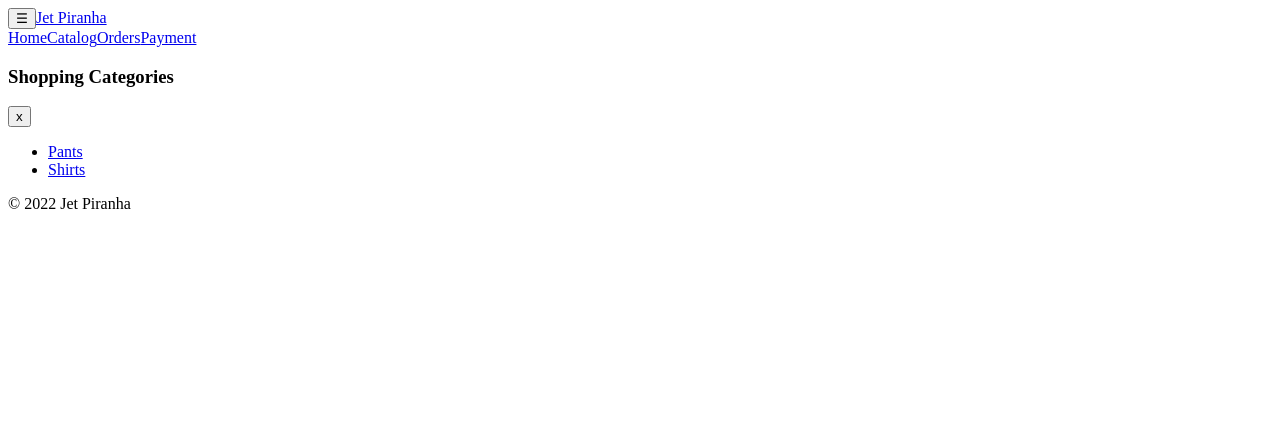
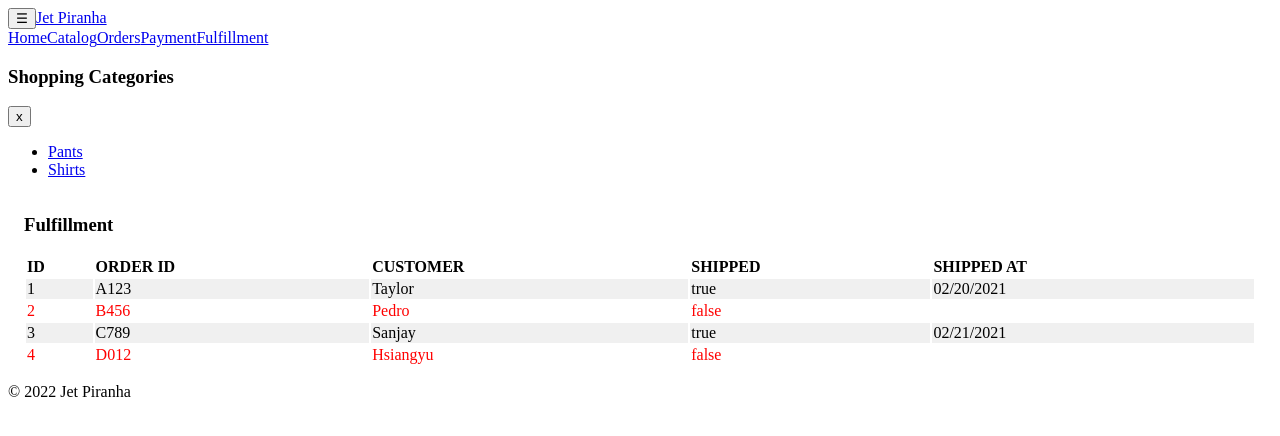
Before and after one commit to Project-Field-Dragon/field-dragon-web, a React (Create React App) app in the folder frontend/: page /fulfillment in a window 1280 px wide. Shown: the top 436 px of the page. Built offline with nearby package versions, Linux system fonts and the light colour scheme.

Commit message:
feat: add fulfillment extra credit feature

```diff
--- a/frontend/src/App.tsx
+++ b/frontend/src/App.tsx
@@ -4,7 +4,8 @@
 import Products from "./Products/Products";
 import Orders from './Orders/Orders';
 import OrderDetail from './Orders/OrderDetail';
-import PaymentScreen from './Payment/Payment'; // <-- 1. 已加入 Payment 匯入
+import PaymentScreen from './Payment/Payment';
+import Fulfillment from './Fulfillment/Fulfillment'; // <-- 1. 已加入 Fulfillment 匯入
 
 function App() {
   const openMenu = () => {
@@ -27,7 +28,8 @@
             <Link to="/">Home</Link>
             <Link to="/catalog">Catalog</Link>
             <Link to="/orders">Orders</Link>
-            <Link to="/payment">Payment</Link> {/* <-- 2. 已加入 Payment 連結 */}
+            <Link to="/payment">Payment</Link>
+            <Link to="/fulfillment">Fulfillment</Link> {/* <-- 2. 已加入 Fulfillment 連結 */}
           </div>
         </header>
 
@@ -50,7 +52,8 @@
             <Route path="/catalog" element={<Products />} />
             <Route path="orders" element={<Orders />} />
             <Route path="/order/:id" element={<OrderDetail />} />
-            <Route path="/payment" element={<PaymentScreen />} /> {/* <-- 3. 已加入 Payment 路由 */}
+            <Route path="/payment" element={<PaymentScreen />} />
+            <Route path="/fulfillment" element={<Fulfillment />} /> {/* <-- 3. 已加入 Fulfillment 路由 */}
           </Routes>
         </main>
 
--- /dev/null
+++ b/frontend/src/Fulfillment/Fulfillment.tsx
@@ -0,0 +1,37 @@
+import React from 'react';
+import data from './data';
+
+function Fulfillment() {
+return (
+    <div className="content content-margined">
+    <div className="order-header">
+        <h3>Fulfillment</h3>
+    </div>
+    <div className="order-list">
+        <table className="table">
+        <thead>
+            <tr>
+            <th>ID</th>
+            <th>ORDER ID</th>
+            <th>CUSTOMER</th>
+            <th>SHIPPED</th>
+            <th>SHIPPED AT</th>
+            </tr>
+        </thead>
+        <tbody>
+            {data.fulfillments.map((item) => (
+            <tr key={item._id} className={!item.isShipped ? 'unshipped' : ''}>
+                <td>{item._id}</td>
+                <td>{item.orderId}</td>
+                <td>{item.customer}</td>
+                <td>{item.isShipped.toString()}</td>
+                <td>{item.shippedAt}</td>
+            </tr>
+            ))}
+        </tbody>
+        </table>
+    </div>
+    </div>
+);
+}
+export default Fulfillment;
--- /dev/null
+++ b/frontend/src/Fulfillment/data.tsx
@@ -0,0 +1,30 @@
+export default {
+fulfillments: [{
+    _id: 1,
+    orderId: 'A123',
+    customer: 'Taylor',
+    isShipped: true,
+    shippedAt: '02/20/2021',
+},
+{
+    _id: 2,
+    orderId: 'B456',
+    customer: 'Pedro',
+    isShipped: false,
+    shippedAt: null,
+},
+{
+    _id: 3,
+    orderId: 'C789',
+    customer: 'Sanjay',
+    isShipped: true,
+    shippedAt: '02/21/2021',
+},
+{
+    _id: 4,
+    orderId: 'D012',
+    customer: 'Hsiangyu',
+    isShipped: false,
+    shippedAt: null,
+}]
+}
--- a/frontend/src/index.css
+++ b/frontend/src/index.css
@@ -59,3 +59,7 @@
   border: 0.1rem #c0c0c0 solid;
   border-radius: 0.5rem;
 }
+/* Fulfillment CSS */
+.table tbody > tr.unshipped {
+  color: #ff0000; /* Red color */
+}
```
